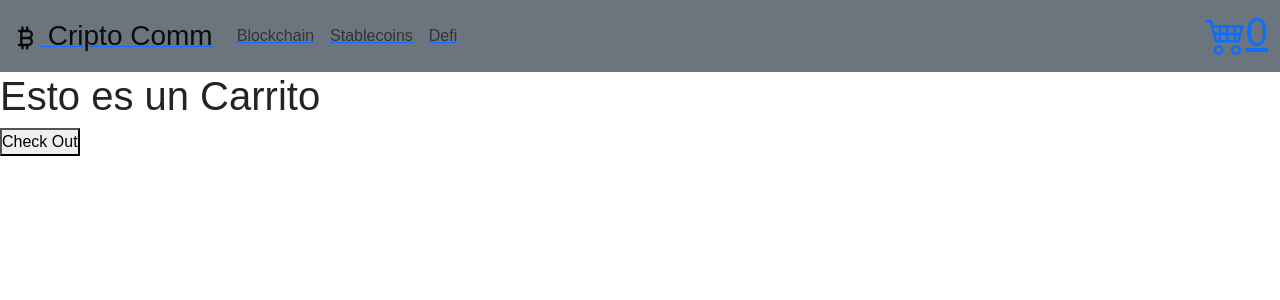
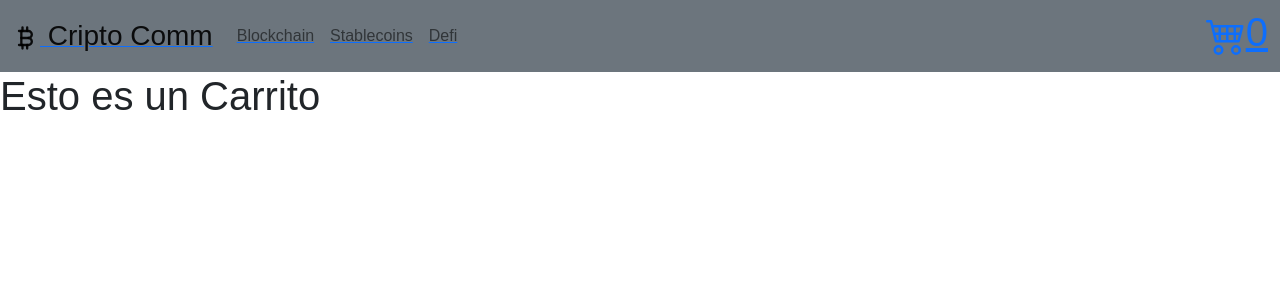
Before and after one commit to nlibonatti/react, a React (Create React App) app: page /cart in a window 1280 px wide. Shown: the top 300 px of the page. Built offline with nearby package versions, Linux system fonts and the light colour scheme.

Commit message:
Stock & Check Out

```diff
--- a/src/components/Cart.js
+++ b/src/components/Cart.js
@@ -1,8 +1,9 @@
 import React from 'react'
 import { useContext } from 'react';
 import { CartContext } from './CartContext';
-import { collection, serverTimestamp , setDoc , doc } from 'firebase/firestore';
+import { collection, serverTimestamp , setDoc , doc , updateDoc, increment} from 'firebase/firestore';
 import { db } from "../firebaseConfig"
+import { async } from '@firebase/util';
 
 const Cart = () => {
 
@@ -35,7 +36,13 @@ const Cart = () => {
         createOrdenFirebase()
             .then(response => {
                 alert ("Orden número: " + response.id)
-                context.removeList()
+                context.cartList.forEach(async(item) => {
+                    const itemRef = doc( db, "products", item.idItem);
+                    await updateDoc (itemRef, {
+                        stock: increment(-item.qtyItem)
+                    });
+                });
+                context.removeList();
             })
             .catch(err => console.log(err))
         }
@@ -53,9 +60,11 @@ const Cart = () => {
 
         {
             context.cartList.length > 0 &&
+            <>
             <p>{context.totalBuy()}</p>
+            <button onClick={createOrder}>Check Out</button>
+            </>
         }
-        <button onClick={createOrder}>Check Out</button>
 
 
         </>
```
